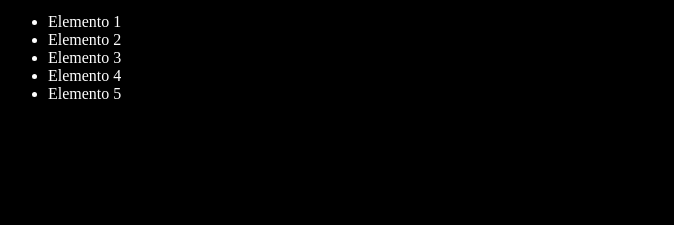
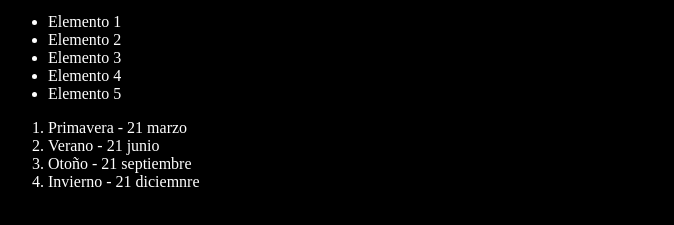
Before and after one commit to JEOrellano/youtube-git, a plain HTML site: page index.html in a window 1280 px wide. Shown: the part 101-326 px from the top of the page, without its empty margins (0-674 px from the left). Drawn offline with Linux system fonts and the light colour scheme.

Commit message:
Agregando estaciones del año con fecha de inicio

```diff
--- a/index.html
+++ b/index.html
@@ -20,6 +20,12 @@
     <li>Elemento 4</li>
     <li>Elemento 5</li>
   </ul>
+  <ol>
+    <li>Primavera - 21 marzo</li>
+    <li>Verano - 21 junio</li>
+    <li>Otoño - 21 septiembre</li>
+    <li>Invierno - 21 diciemnre</li>
+  </ol>
   <script src="index.html"></script>
 </body>
 
```
